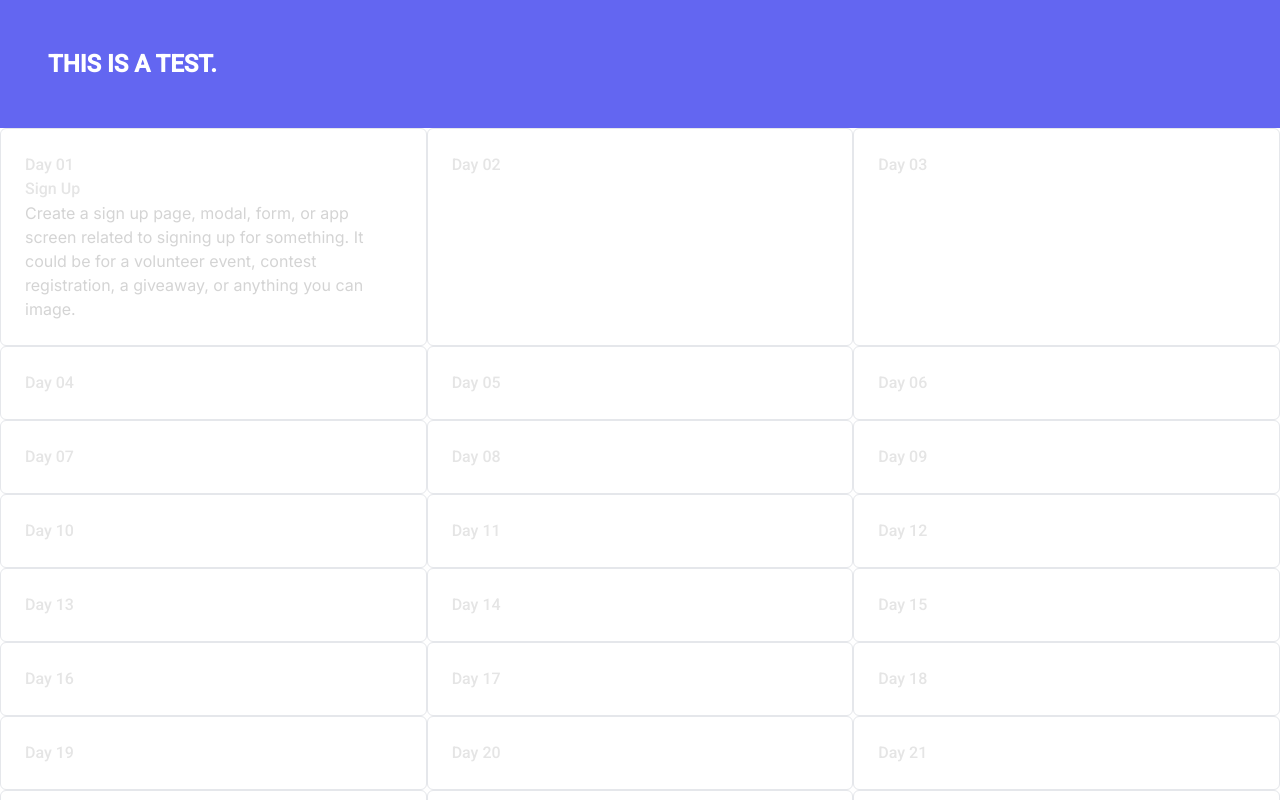
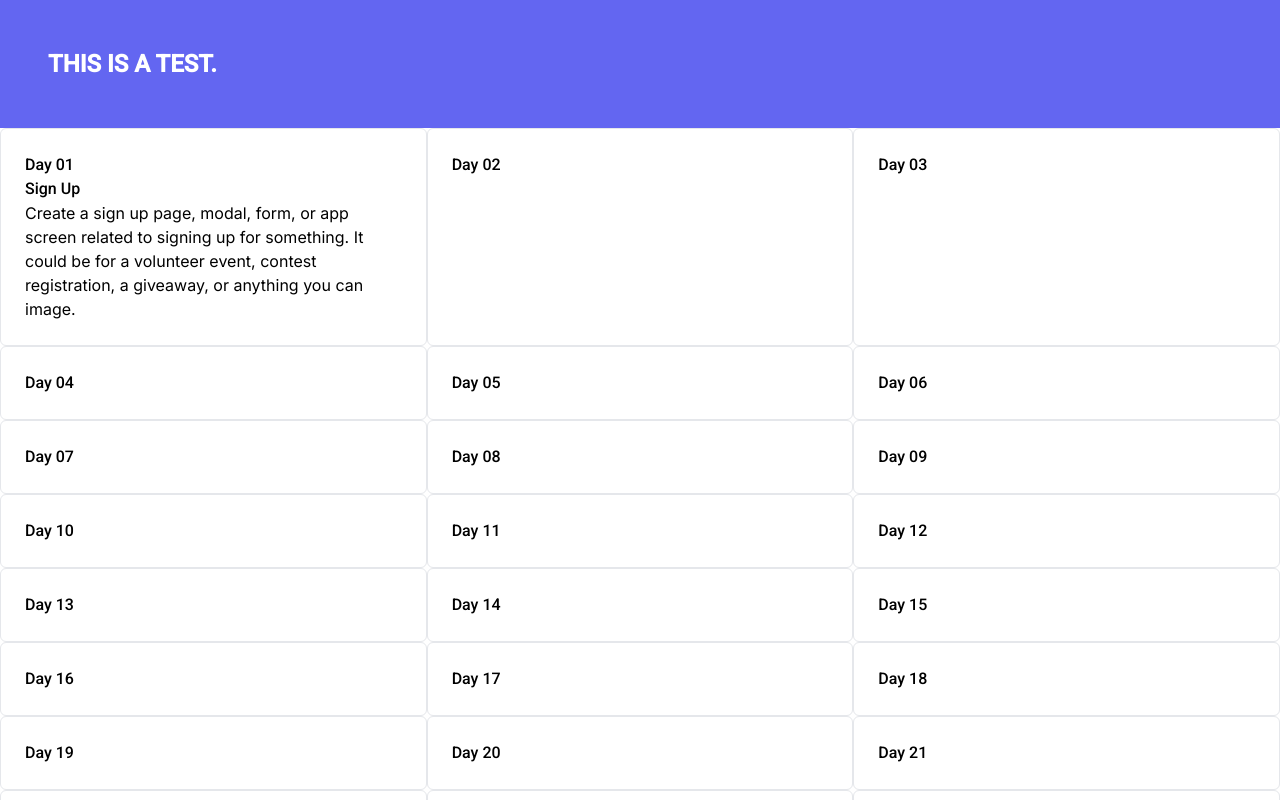
Before and after one commit to fwedwicc/FM-DailyUI, a React (Vite) app: page / in a window 1280 px wide. Shown: the top 800 px of the page. Built offline with nearby package versions, Linux system fonts and the light colour scheme.

Commit message:
Just installed framer motion and added it to each corresponding pages

```diff
--- a/package.json
+++ b/package.json
@@ -10,6 +10,7 @@
     "preview": "vite preview"
   },
   "dependencies": {
+    "framer-motion": "^11.3.7",
     "react": "^18.3.1",
     "react-dom": "^18.3.1",
     "react-router-dom": "^6.25.1"
--- a/src/index.css
+++ b/src/index.css
@@ -4,7 +4,6 @@
 @tailwind utilities;
 
 html {
-  @apply text-neutral-300;
   font-family: "Inter", sans-serif;
   font-optical-sizing: auto;
   font-weight: 400;
@@ -14,7 +13,6 @@ html {
 
 h1,
 h2 {
-  @apply text-neutral-200;
   font-family: "Roboto", sans-serif;
   font-weight: 500;
   font-style: normal;
--- a/src/pages/Day01.jsx
+++ b/src/pages/Day01.jsx
@@ -1,9 +1,16 @@
 import React from 'react'
 import { fmUILogo } from '../assets'
 import { InputField, Checkbox, Button } from '../components'
+import { motion } from 'framer-motion'
 
 const Day01 = () => {
   return (
+    <motion.div
+      initial={{ opacity: 0 }}
+      animate={{ opacity: 1 }}
+      exit={{ opacity: 0 }}
+      transition={{ duration: 0.5 }}
+    >
       <section className="bg-neutral-800">
         <div className="lg:grid lg:min-h-screen lg:grid-cols-12">
           <aside className="relative block h-24 lg:order-last lg:col-span-5 lg:h-full xl:col-span-6">
@@ -19,10 +26,10 @@ const Day01 = () => {
                 <span className="sr-only">Home</span>
                 <img src={fmUILogo} alt="fmUI Logo" className='w-16 h-auto' />
               </a>
-            <h1 className="mt-6 text-2xl font-bold sm:text-3xl md:text-4xl">
+              <h1 className="mt-6 text-2xl font-bold text-neutral-200 sm:text-3xl md:text-4xl">
                 Welcome to fmUI
               </h1>
-            <p className="mt-4 leading-relaxed">
+              <p className="mt-4 leading-relaxed text-neutral-300">
                 Lorem, ipsum dolor sit amet consectetur adipisicing elit. Eligendi nam dolorum aliquam,
                 quibusdam aperiam voluptatum.
               </p>
@@ -79,21 +86,21 @@ const Day01 = () => {
                   />
                 </div>
                 <div className="col-span-6">
-                <p className="text-sm ">
+                  <p className="text-sm text-neutral-300">
                     By creating an account, you agree to our
-                  <a href="#" className="underline"> terms and conditions </a>
+                    <a href="#" className="text-neutral-200 underline"> terms and conditions </a>
                     and
-                  <a href="#" className="underline"> privacy policy</a>.
+                    <a href="#" className="text-neutral-200 underline"> privacy policy</a>.
                   </p>
                 </div>
                 <div className="col-span-6 sm:flex sm:items-center sm:gap-4">
                   <Button
-                  styles={'text-neutral-900 bg-neutral-200 hover:bg-neutral-300 border-neutral-50 focus:ring-neutral-200/60'}
+                    styles={'text-neutral-800 bg-neutral-200 hover:bg-neutral-300 border-neutral-50 focus:ring-neutral-200/60'}
                     label={'Create an account'}
                   />
-                <p className="mt-4 text-sm sm:mt-0">
+                  <p className="mt-4 text-sm text-neutral-300 sm:mt-0">
                     Already have an account?
-                  <a href="#" className="underline"> Log in</a>.
+                    <a href="#" className="text-neutral-200 underline"> Log in</a>.
                   </p>
                 </div>
               </form>
@@ -101,6 +108,7 @@ const Day01 = () => {
           </main>
         </div>
       </section>
+    </motion.div>
   )
 }
 
--- a/src/pages/Home.jsx
+++ b/src/pages/Home.jsx
@@ -1,10 +1,16 @@
 import React from 'react'
+import { motion } from 'framer-motion'
 import { Card } from '../components'
 import { Cards } from '../data'
 
 const Home = () => {
   return (
-    <div>
+    <motion.div
+      initial={{ opacity: 0 }}
+      animate={{ opacity: 1 }}
+      exit={{ opacity: 0 }}
+      transition={{ duration: 0.5 }}
+    >
       <h1 className='bg-indigo-500 font-bold text-2xl p-12 text-white uppercase'>This is a test.</h1>
       <div className='grid lg:grid-cols-3 grid-cols-2'>
         {Cards.map((card, index) => (
@@ -17,7 +23,7 @@ const Home = () => {
           />
         ))}
       </div>
-    </div>
+    </motion.div>
   )
 }
 
```
Also changed, not shown: 1 other file (tests, documents, lock files or other folders). Lines whose indentation alone changed are shown as unchanged.
